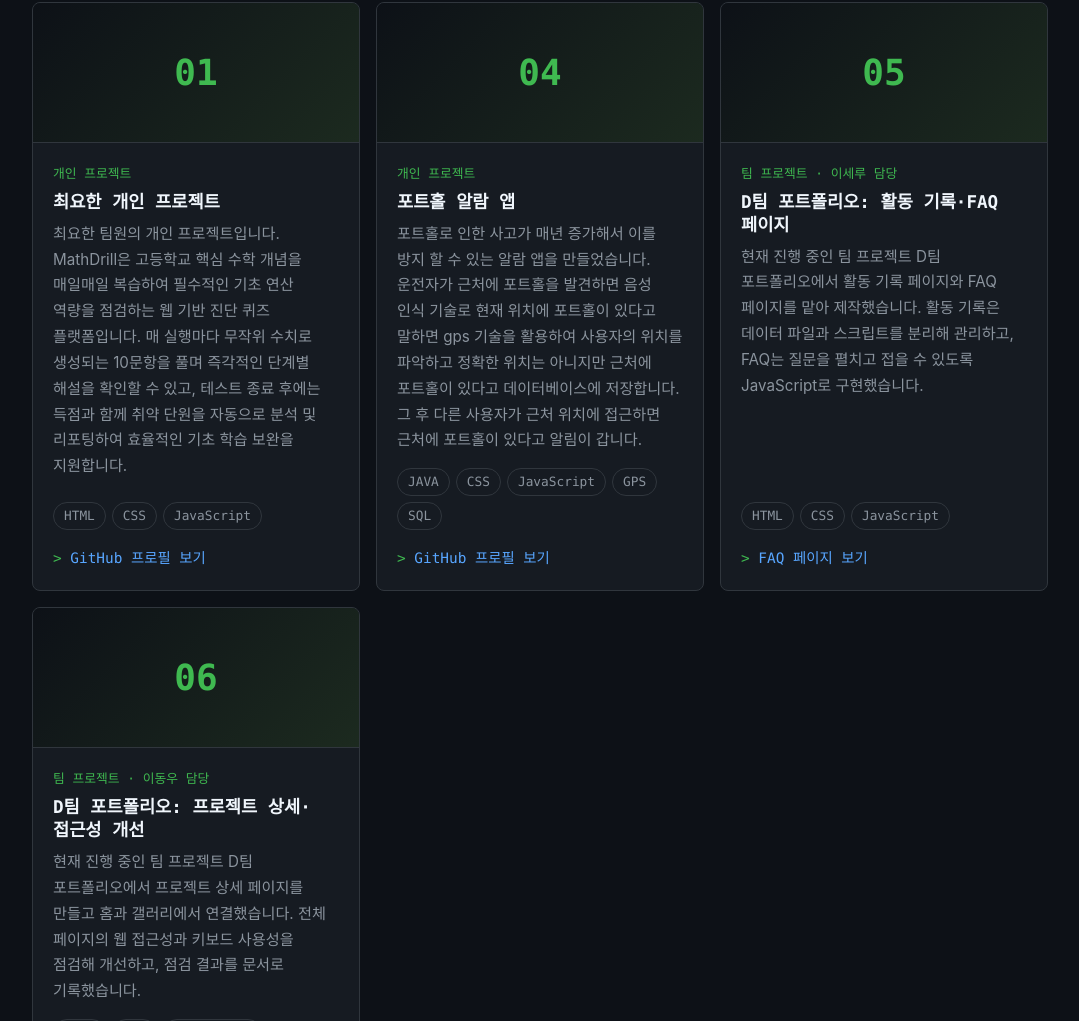
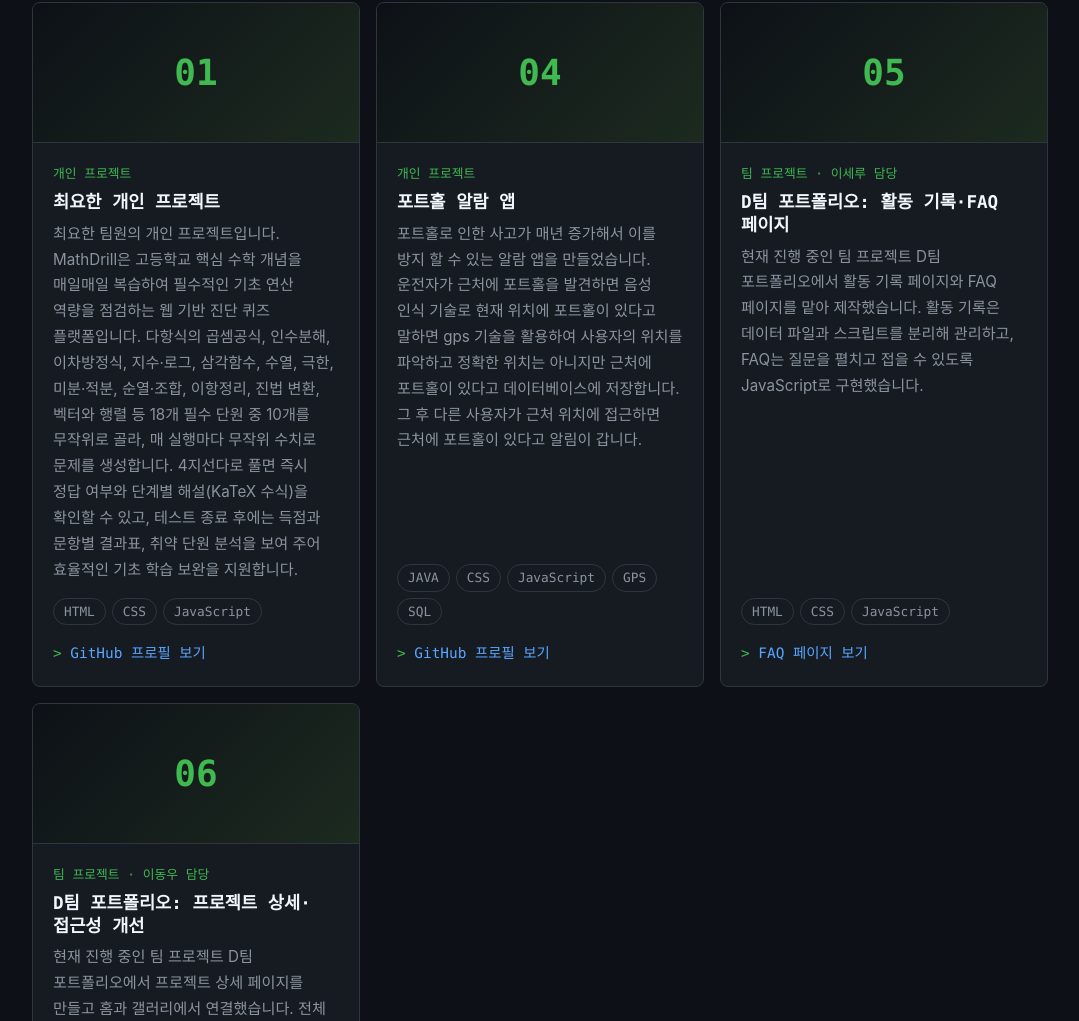
Before and after one commit to wonchandev/oss-team-portfolio, a plain HTML site: page projects.html in a window 1280 px wide. Shown: the part 1191-2212 px from the top of the page, without its empty margins (100-1179 px from the left). Drawn offline with Linux system fonts and the light colour scheme.

Commit message:
fix: 최요한 카드 설명을 전달받은 카드와 첨부 파일 내용으로 다시 작성
18개 필수 단원, 4지선다, 단계별 해설, 취약 단원 분석 등 첨부된 MathDrill 파일의
실제 기능을 반영하고 임의로 추가했던 mathdrill.html은 제거

```diff
--- a/projects.html
+++ b/projects.html
@@ -108,7 +108,7 @@
                     <div class="project-body">
                         <span class="project-kind">개인 프로젝트</span>
                         <h2 class="project-title">최요한 개인 프로젝트</h2>
-                        <p class="project-desc">최요한 팀원의 개인 프로젝트입니다. MathDrill은 고등학교 핵심 수학 개념을 매일매일 복습하여 필수적인 기초 연산 역량을 점검하는 웹 기반 진단 퀴즈 플랫폼입니다. 매 실행마다 무작위 수치로 생성되는 10문항을 풀며 즉각적인 단계별 해설을 확인할 수 있고, 테스트 종료 후에는 득점과 함께 취약 단원을 자동으로 분석 및 리포팅하여 효율적인 기초 학습 보완을 지원합니다.</p>
+                        <p class="project-desc">최요한 팀원의 개인 프로젝트입니다. MathDrill은 고등학교 핵심 수학 개념을 매일매일 복습하여 필수적인 기초 연산 역량을 점검하는 웹 기반 진단 퀴즈 플랫폼입니다. 다항식의 곱셈공식, 인수분해, 이차방정식, 지수·로그, 삼각함수, 수열, 극한, 미분·적분, 순열·조합, 이항정리, 진법 변환, 벡터와 행렬 등 18개 필수 단원 중 10개를 무작위로 골라, 매 실행마다 무작위 수치로 문제를 생성합니다. 4지선다로 풀면 즉시 정답 여부와 단계별 해설(KaTeX 수식)을 확인할 수 있고, 테스트 종료 후에는 득점과 문항별 결과표, 취약 단원 분석을 보여 주어 효율적인 기초 학습 보완을 지원합니다.</p>
                         <ul class="project-tags" aria-label="사용 기술">
                             <li class="tag">HTML</li><li class="tag">CSS</li><li class="tag">JavaScript</li>
                         </ul>
```
